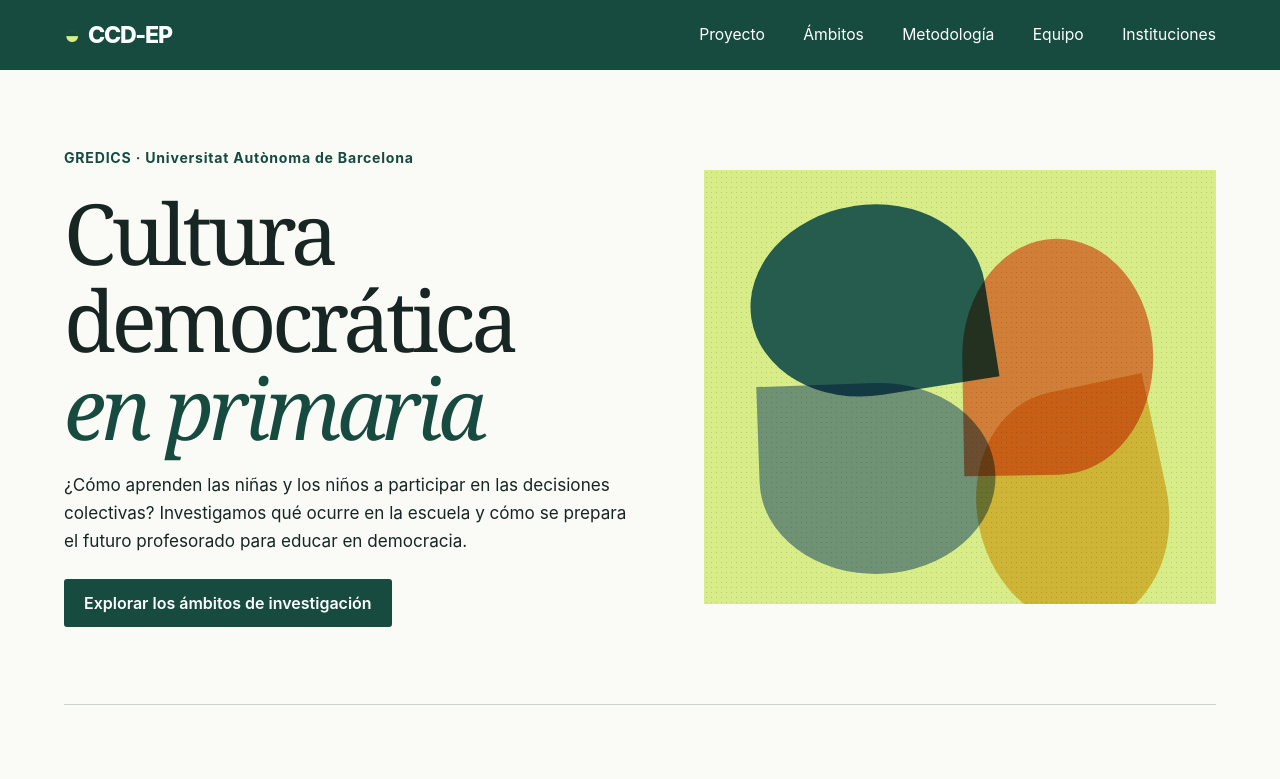
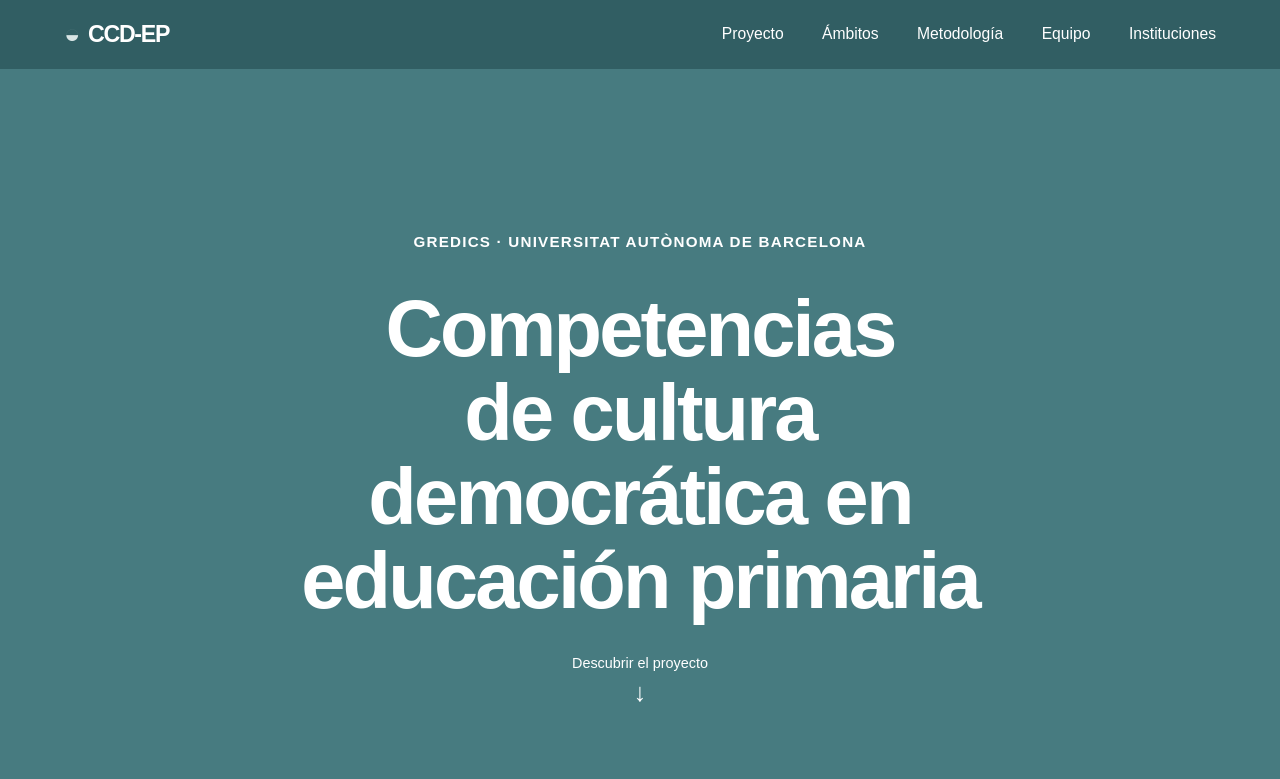
Before and after one commit to jordicastellvimata-spec/ccd-ep, an Astro site: page / in a window 1280 px wide. Shown: the top 779 px of the page. Built offline with nearby package versions, Linux system fonts and the light colour scheme; Astro itself is replaced by a stand-in of ours.

Commit message:
Redesign homepage with Council of Europe palette and scroll-driven title

```diff
--- a/public/estils.css
+++ b/public/estils.css
@@ -16,3 +16,19 @@
 .universidades a:hover span{text-decoration:underline}.universidades img{width:100%;max-width:165px;height:74px;object-fit:contain}.otro-organismo{max-width:56rem}
 @media(max-width:720px){.direccion,.grupos{grid-template-columns:1fr}nav{row-gap:.6rem}.universidades{grid-template-columns:repeat(2,minmax(0,1fr))}}
 .enlace-grupo{display:inline-block;margin-top:1rem;font-weight:600;color:var(--green)}
+
+/* Identidad visual inspirada en Competences for Democratic Culture (2016). */
+:root{--ink:#243b40;--green:#477b80;--lime:#d8e5e5;--line:#c8d8d9;--muted:#95aeb0;--values:#d6b8cd;--attitudes:#9ccbd1;--skills:#bed9ba;--knowledge:#f0d0a5;font-family:Arial,Helvetica,sans-serif}
+body{background:#fff}header,footer{background:#315e63}h1,h2,.grupo h3{font-family:Arial,Helvetica,sans-serif;letter-spacing:-.035em;font-weight:700}h2{color:#315e63}.sobre,.ref,.enlace-grupo{color:#315e63}.accio{background:#315e63}.accio:hover{background:#477b80}a:focus-visible{outline-color:#9a5b33}
+.portada{display:block;position:relative;isolation:isolate;margin:0 calc((100% - 100vw)/2);padding:0;border:0;min-height:175svh;background:#477b80;color:white}
+.hero-sticky{position:sticky;top:0;height:100svh;display:flex;flex-direction:column;align-items:center;justify-content:center;text-align:center;overflow:hidden;isolation:isolate;padding:clamp(1.25rem,5vw,5rem);gap:clamp(1.2rem,4vh,2.6rem)}
+.hero-kicker{color:#fff;font-size:clamp(.75rem,1.4vw,.95rem);letter-spacing:.08em;text-transform:uppercase;position:relative;z-index:1}
+.portada h1{color:#fff;font-size:clamp(2.25rem,6.2vw,6.5rem);line-height:1.06;max-width:16ch;margin:0;text-wrap:balance;transform-origin:center center}
+.hero-scroll{font-size:.9rem;color:#fff;text-decoration:none;display:flex;flex-direction:column;align-items:center;gap:.45rem;position:relative;z-index:1}.hero-scroll span{font-size:1.6rem}.hero-scroll:hover{text-decoration:underline}.hero-scroll:focus-visible{outline-color:#fff}
+#projecte{border-bottom:1px solid var(--line)}
+.ambits article:nth-child(1){background:#f3e8ef}.ambits article:nth-child(2){background:#e7f3f4}.ambits article:nth-child(3){background:#edf4eb}.ambits article:nth-child(4){background:#fcf2e6}
+.ambits article:nth-child(1) b{color:#84516e}.ambits article:nth-child(2) b{color:#315e63}.ambits article:nth-child(3) b{color:#4f7549}.ambits article:nth-child(4) b{color:#94602c}
+.grupo:nth-child(1){border-top-color:var(--values)}.grupo:nth-child(2){border-top-color:var(--attitudes)}.grupo:nth-child(3){border-top-color:var(--skills)}.grupo:nth-child(4){border-top-color:var(--knowledge)}
+.personas small{color:#496367}.credito{background:#fff}
+@media(max-width:720px){.portada h1{font-size:clamp(2.25rem,9vw,4rem)}.portada{min-height:155svh}.hero-sticky{padding:1.4rem}}
+@media(prefers-reduced-motion:reduce){.portada{min-height:0}.hero-sticky{position:relative;height:auto;min-height:75svh}.portada h1{transform:none!important;filter:none!important;opacity:1!important}}
--- a/src/content/portada.html
+++ b/src/content/portada.html
@@ -9,8 +9,7 @@
 <body id="inici"><a class="skip" href="#principal">Saltar al contenido</a>
 <header><a class="marca" href="#inici"><span class="segell" aria-hidden="true">◒</span> CCD-EP</a><nav aria-label="Navegación principal"><a href="#projecte">Proyecto</a><a href="#ambits">Ámbitos</a><a href="#metode">Metodología</a><a href="#equip">Equipo</a><a href="#universidades">Instituciones</a></nav></header>
 <main id="principal">
-<section class="portada"><div><p class="sobre">GREDICS · Universitat Autònoma de Barcelona</p><h1>Cultura democrática <em>en primaria</em></h1><p class="entrada">¿Cómo aprenden las niñas y los niños a participar en las decisiones colectivas? Investigamos qué ocurre en la escuela y cómo se prepara el futuro profesorado para educar en democracia.</p><a class="accio" href="#ambits">Explorar los ámbitos de investigación</a></div>
-<div class="poster" aria-hidden="true"><div class="tinta"></div><i></i><i></i><i></i><i></i></div></section>
+<section class="portada" aria-labelledby="titulo-portada"><div class="hero-sticky"><p class="sobre hero-kicker">GREDICS · Universitat Autònoma de Barcelona</p><h1 id="titulo-portada">Competencias de cultura democrática en educación primaria</h1><a class="hero-scroll" href="#projecte">Descubrir el proyecto <span aria-hidden="true">↓</span></a></div></section>
 <section id="projecte" class="doble"><div><p class="sobre">El proyecto</p><h2>La democracia desde la infancia</h2></div><div><p>Cuando una clase debate cómo compartir el patio, surgen cuestiones de poder, igualdad y convivencia. ¿Quién puede hacer una propuesta? ¿Qué voces se escuchan? ¿Qué ocurre cuando hay desacuerdos?</p><p>El proyecto <em>Competencias de Cultura Democrática en Educación Primaria</em> (CCD-EP) estudia qué competencias desarrolla el alumnado en los distintos ciclos de primaria. También examina cómo entiende la democracia el alumnado del grado en Educación Primaria y cómo se propone trabajarla en el aula.</p><p>El punto de partida es el marco de competencias para una cultura democrática del Consejo de Europa, que relaciona los valores, las actitudes, las capacidades y la comprensión crítica del mundo.</p></div></section>
 <section id="ambits"><p class="sobre">Líneas de investigación</p><h2>Cuatro ámbitos de estudio</h2><div class="ambits">
 <article><b aria-hidden="true">◐</b><h3>Pensamiento crítico</h3><p>¿Cómo decide el alumnado si una información es fiable? Estudiamos cómo interpreta los problemas sociales, contrasta perspectivas y fundamenta sus opiniones.</p><a class="enlace-grupo" href="#grupo-1">Ver el equipo de este ámbito</a></article>
@@ -41,4 +40,6 @@
 <li><a href="https://www.manchester.ac.uk/"><img src="./universidades/manchester.png" loading="lazy" alt=""><span>The University of Manchester</span></a></li>
 <li><a href="https://www.waikato.ac.nz/"><img src="./universidades/waikato.png" loading="lazy" alt=""><span>University of Waikato</span></a></li><li id="consejo-de-europa"><a href="https://www.coe.int/es/"><img src="./universidades/coe.png" loading="lazy" alt=""><span>Consejo de Europa</span></a></li></ul></section>
 <section id="financiacion" class="credito"><h2>Financiación</h2><p>Proyecto PID2024-160676OB-I00 financiado por MICIU/AEI/10.13039/501100011033 y por FEDER, UE.</p><img src="./financiacion.png" alt="Ministerio de Ciencia, Innovación y Universidades. Cofinanciado por la Unión Europea. Agencia Estatal de Investigación."></section>
-</main><footer><span>CCD-EP · Cultura democrática en primaria</span><a href="#inici">Volver al inicio</a></footer></body></html>
+</main><footer><span>CCD-EP · Cultura democrática en primaria</span><a href="#inici">Volver al inicio</a></footer><script>
+(()=>{const hero=document.querySelector('.portada'),title=document.querySelector('#titulo-portada');if(!hero||!title)return;const reduced=matchMedia('(prefers-reduced-motion: reduce)');let pending=false;function draw(){pending=false;if(reduced.matches){title.style.removeProperty('transform');title.style.removeProperty('filter');title.style.removeProperty('opacity');return;}const range=Math.max(1,hero.offsetHeight-hero.querySelector('.hero-sticky').offsetHeight);const p=Math.max(0,Math.min(1,-hero.getBoundingClientRect().top/range));const fade=Math.max(0,(p-.15)/.85);title.style.transform='scale('+(1+1.45*p)+')';title.style.filter='blur('+(18*fade*fade)+'px)';title.style.opacity=String(1-fade);}function queue(){if(!pending){pending=true;requestAnimationFrame(draw);}}addEventListener('scroll',queue,{passive:true});addEventListener('resize',queue);reduced.addEventListener?.('change',queue);queue();})();
+</script></body></html>
```
